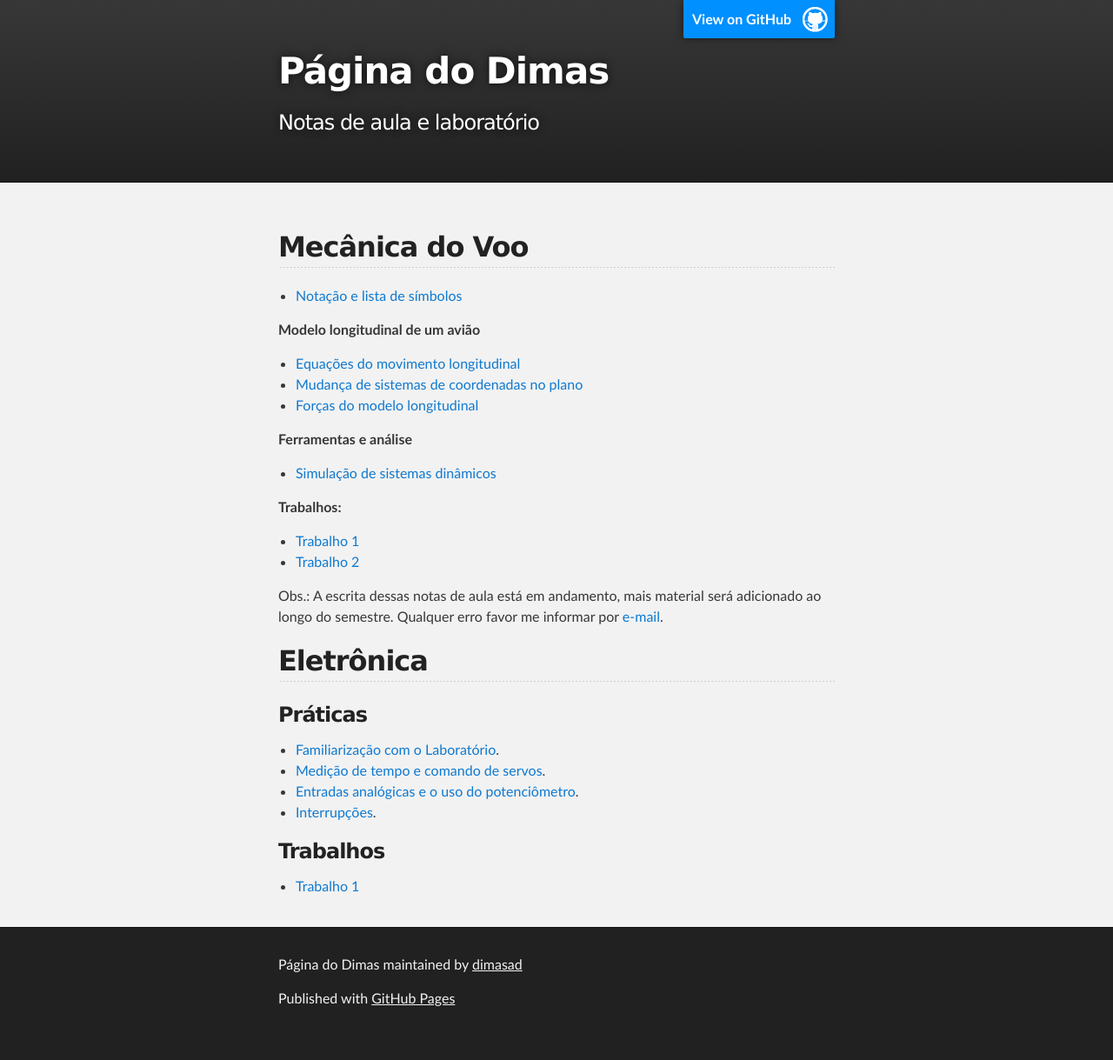
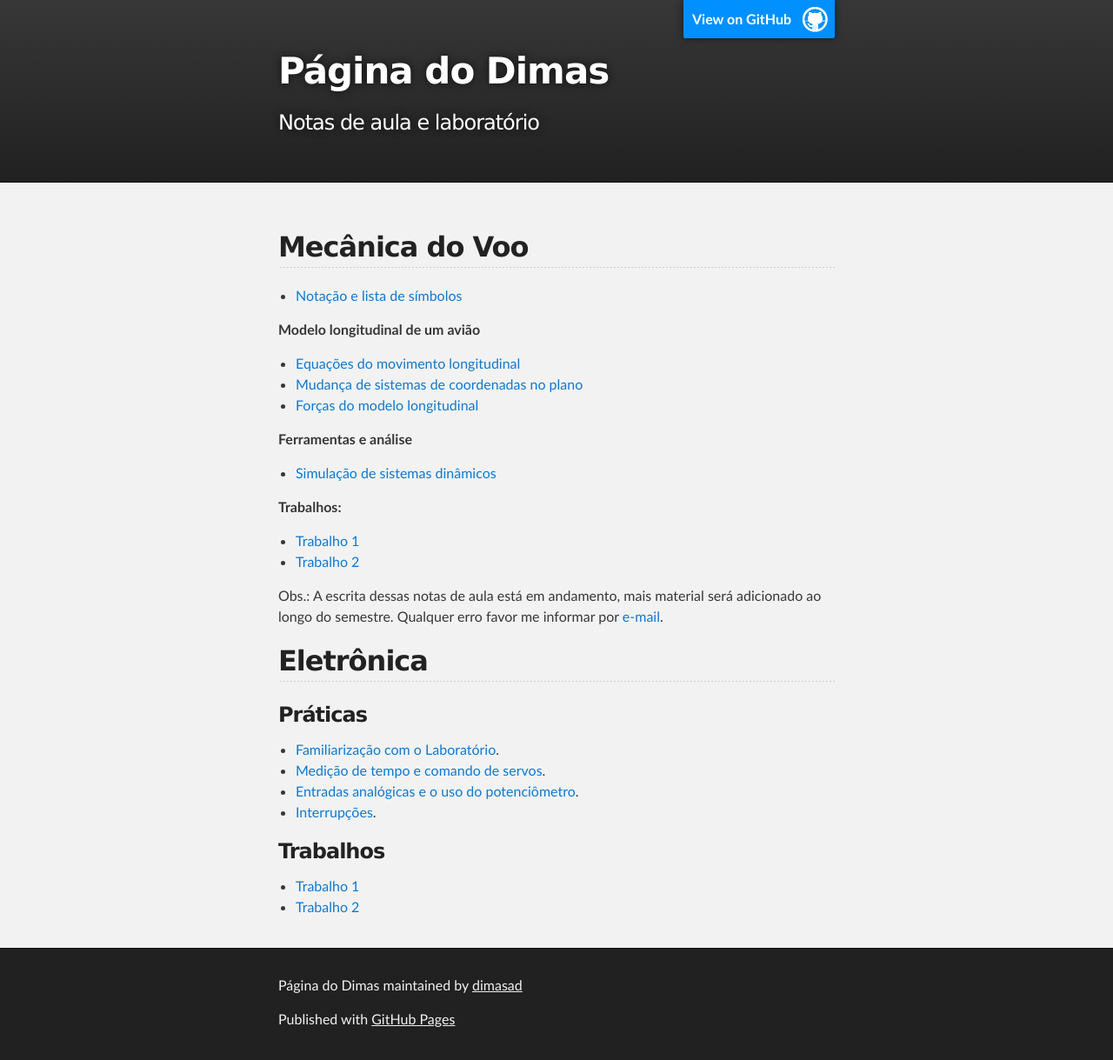
Before and after one commit to dimasad/dimasad.github.io.OLD, a Jekyll site: the page built from index.md, in a window 1280 px wide. Shown: the whole page at 87% size. Built offline with Jekyll 4.4.1, drawn with Linux system fonts in a browser that asks for light colours; before the commit the page ends 1195 px from its top, so only the background shows below that.

Commit message:
Adicionando link trab2.

```diff
--- a/index.md
+++ b/index.md
@@ -42,6 +42,7 @@ Eletrônica
 ### Trabalhos
 
 * [Trabalho 1](eletronica/trabalho1)
+* [Trabalho 2](eletronica/trabalho2)
 
 
 [e-mail]: mailto:dimasad@ufmg.br
```
